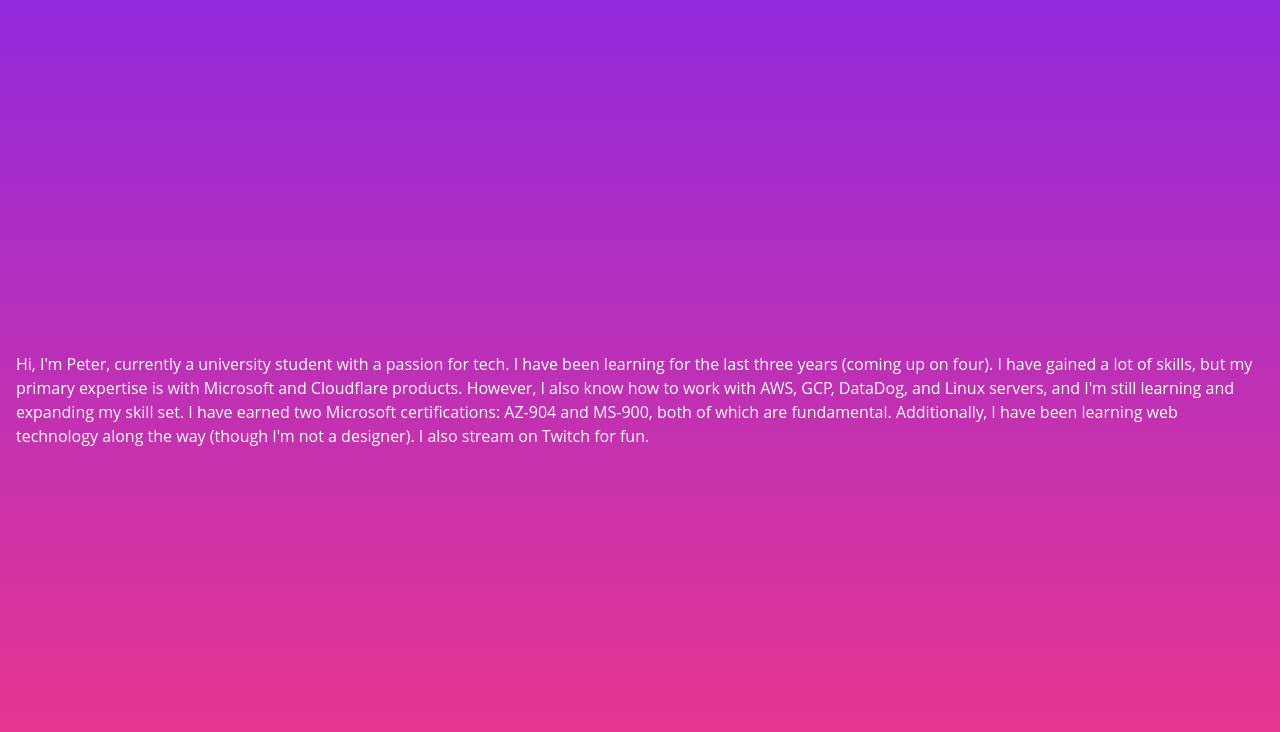
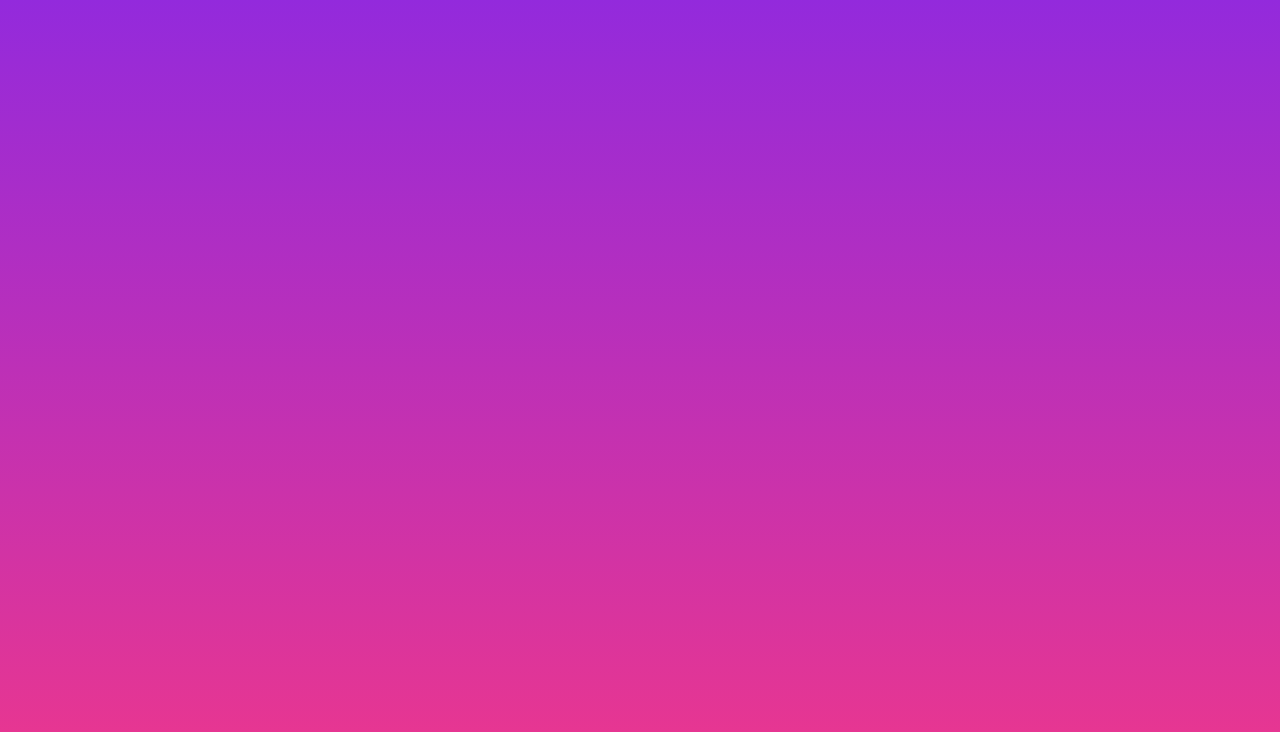
Before and after one commit to huskynz/11, a Next.js app: page /about in a window 1280 px wide. Shown: the top 732 px of the page. Built offline with nearby package versions, Linux system fonts and the light colour scheme.

Commit message:
Fix build tmp

```diff
--- a/src/components/AboutMe.tsx
+++ b/src/components/AboutMe.tsx
@@ -2,7 +2,7 @@
     return(
         <div className="flex min-h-screen flex-col items-center justify-center">
             <div className="grid grid-cols-1 xl:grid-cols-1 gap-0 px-4 py-3  ">
-                <div className=" text-wrap"> <p>Hi, I'm Peter, currently a university student with a passion for tech. I have been learning for the last three years (coming up on four). I have gained a lot of skills, but my primary expertise is with Microsoft and Cloudflare products. However, I also know how to work with AWS, GCP, DataDog, and Linux servers, and I'm still learning and expanding my skill set. I have earned two Microsoft certifications: AZ-904 and MS-900, both of which are fundamental. Additionally, I have been learning web technology along the way (though I'm not a designer). I also stream on Twitch for fun.</p></div>
+                {/*<div className=" text-wrap"> <p>Hi, I'm Peter, currently a university student with a passion for tech. I have been learning for the last three years (coming up on four). I have gained a lot of skills, but my primary expertise is with Microsoft and Cloudflare products. However, I also know how to work with AWS, GCP, DataDog, and Linux servers, and I'm still learning and expanding my skill set. I have earned two Microsoft certifications: AZ-904 and MS-900, both of which are fundamental. Additionally, I have been learning web technology along the way (though I'm not a designer). I also stream on Twitch for fun.</p></div>*/}
             </div>
         </div>
     );
```
